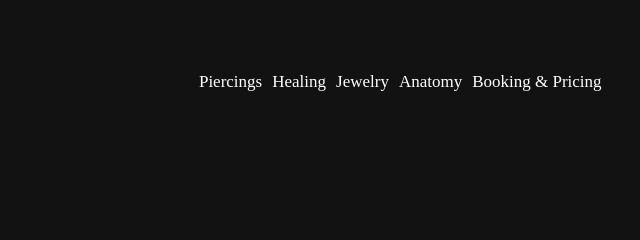
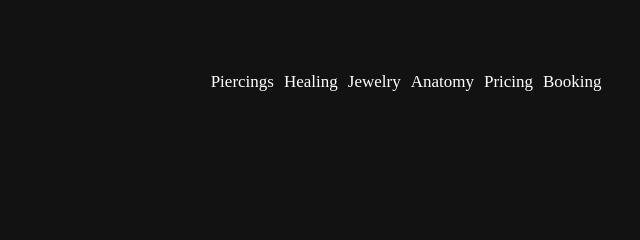
Before and after one commit to shirelwolfstein/dftw-spr25, a plain HTML site: page index.html in a window 1280 px wide. Shown: the top 240 px of the page, 640-1280 px from the left. Drawn offline with Linux system fonts and the light colour scheme; a web font is replaced by a local one.

Commit message:
fixed nav for split booking and pricing

```diff
--- a/index.html
+++ b/index.html
@@ -28,12 +28,13 @@
                 </a>
                  <div class="page-links">
 
-                <a href="1piercing.html">Piercings</a>
-                <a href="2healing.html">Healing</a>
-                <a href="3jewelry.html">Jewelry</a>
-                <a href="4anatomy.html">Anatomy</a>
-                <a href="5booking-pricing.html">Booking & Pricing</a>
-                 </div>
+                    <a href="1piercing.html">Piercings</a>
+                    <a href="2healing.html">Healing</a>
+                    <a href="3jewelry.html">Jewelry</a>
+                    <a href="4anatomy.html">Anatomy</a>
+                    <a href="5pricing.html">Pricing</a>
+                    <a href="6booking.html">Booking</a>
+                </div>
             </nav>
         </header>
         <main>
```
